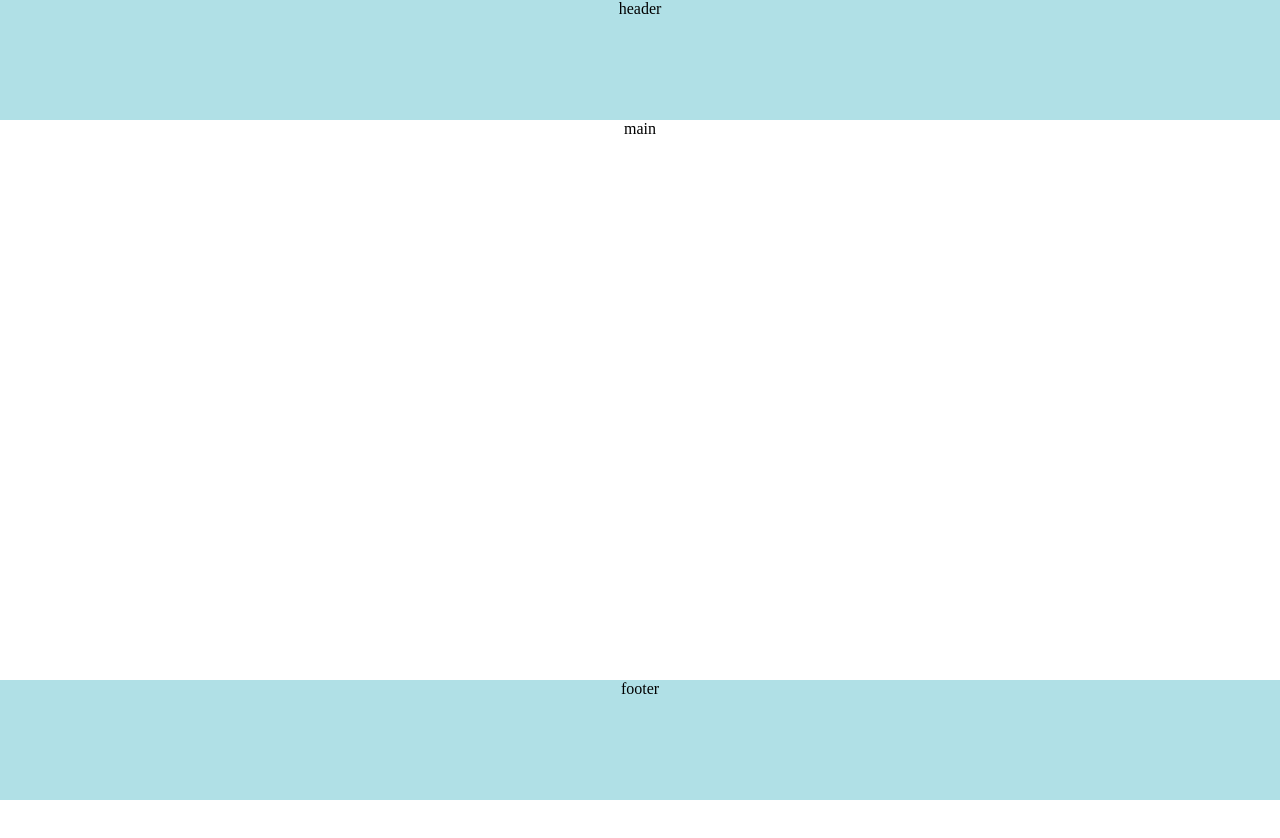
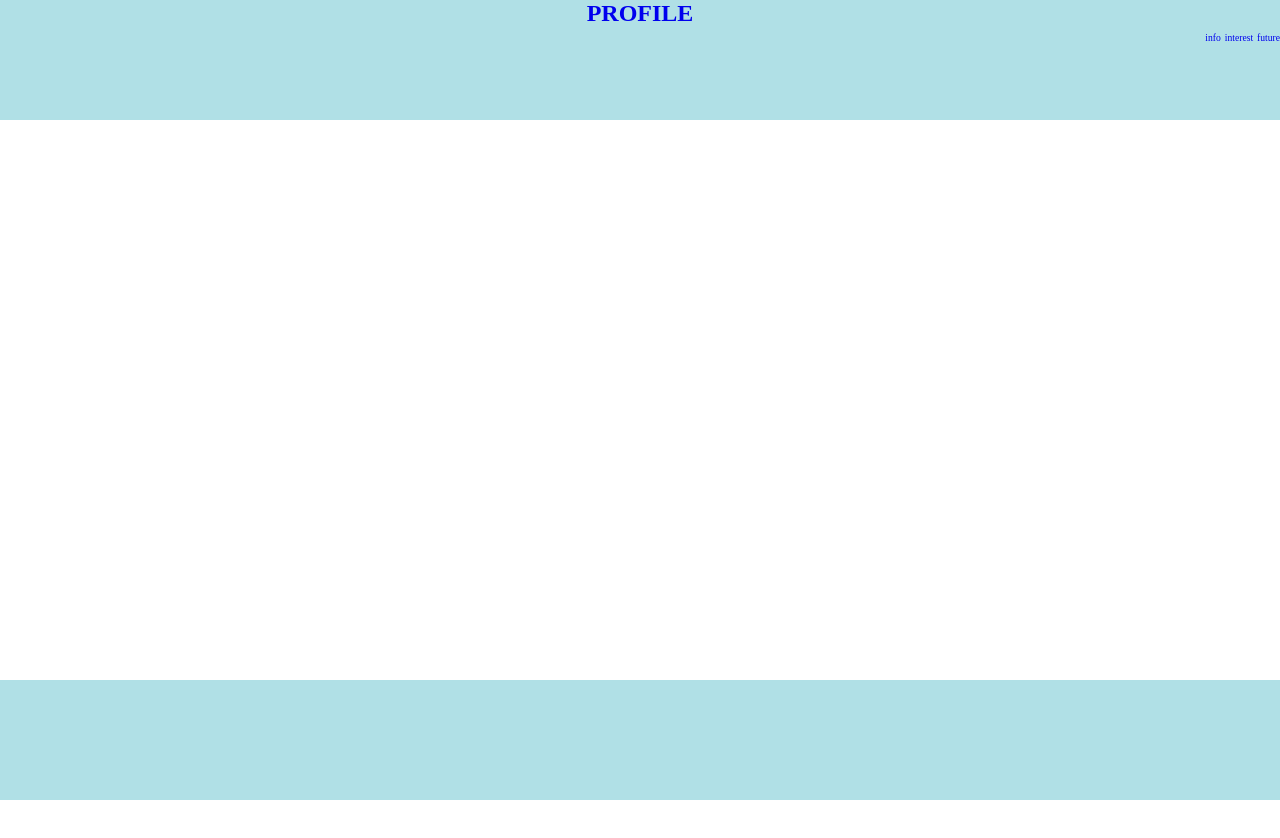
Before and after one commit to minyujin03/Mid-Term-Project, a plain HTML site: page index.html in a window 1280 px wide. Drawn offline with Linux system fonts and the light colour scheme.

Commit message:
develop check 3

```diff
--- a/index.html
+++ b/index.html
@@ -5,8 +5,23 @@
         <link rel="stylesheet" href="reset.css">
     </head>
     <body>
-        <div class="header" style="background-color: powderblue; height: 15vh;">header</div>
-        <div class="main" style="background-color: white; height: 95vh;">main</div>
-        <div class="footer" style="background-color: powderblue; height: 15vh;">footer</div>
+        <div class="header" style="background-color: powderblue; height: 15vh;">
+            <header>
+                <h2><a href="./main.html">PROFILE</a></h2>
+                <nav>
+                    <ul class="main-menu">
+                        <li><a href="./about.html">info</a></li>
+
+
+                        <li><a href="./projects.html">interest</a></li>
+
+
+                        <li><a href="./contact.html">future</a></li>
+                    </ul>
+                </nav>
+            </header>
+        </div>
+        <div class="main" style="background-color: white; height: 95vh;"></div>
+        <div class="footer" style="background-color: powderblue; height: 15vh;"></div>
     </body>
 </html>
```
